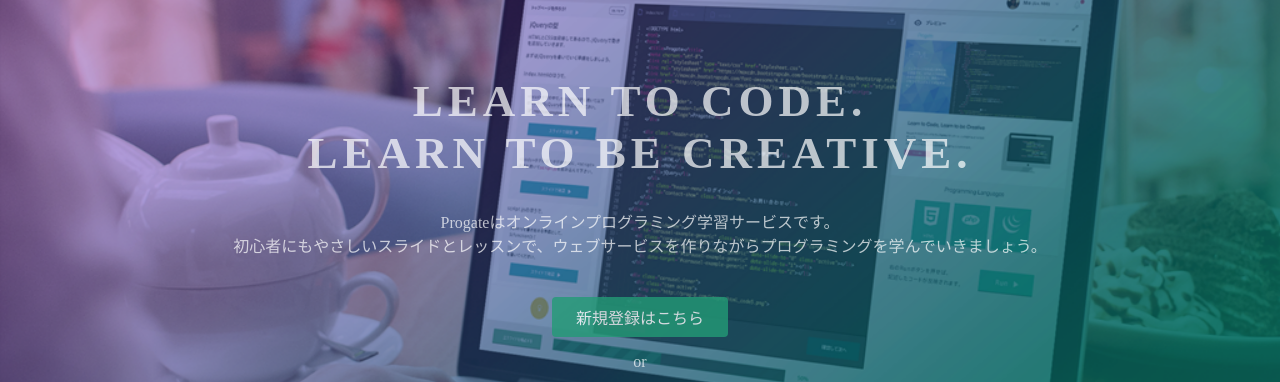
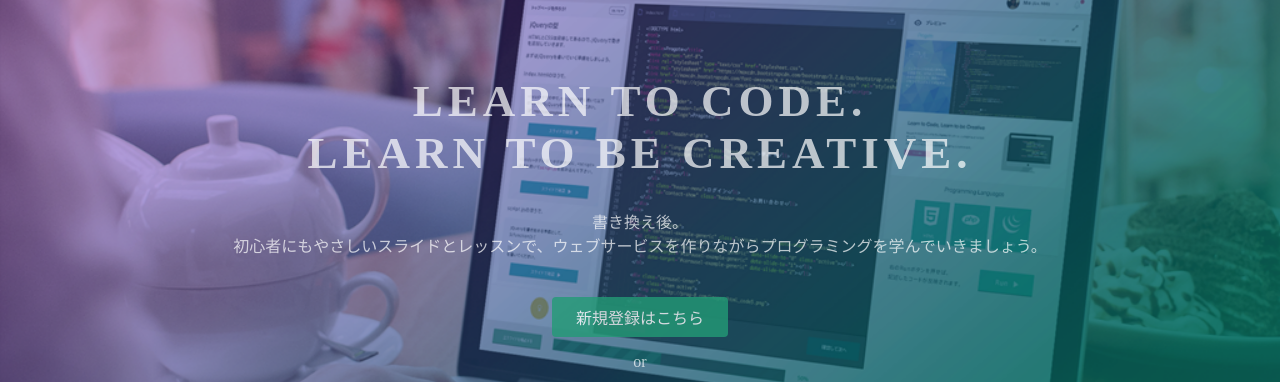
Before and after one commit to eltr9/kunren, a plain HTML site: page index.html in a window 1280 px wide. Shown: the part 135-517 px from the top of the page. Drawn offline with Linux system fonts and the light colour scheme.

Commit message:
Update index.html

```diff
--- a/index.html
+++ b/index.html
@@ -24,7 +24,7 @@
   <div class="top-wrapper">
     <div class="container">
       <h1>LEARN TO CODE.<br>LEARN TO BE CREATIVE.</h1>
-      <p>Progateはオンラインプログラミング学習サービスです。<br>初心者にもやさしいスライドとレッスンで、ウェブサービスを作りながらプログラミングを学んでいきましょう。</p>
+      <p>書き換え後。<br>初心者にもやさしいスライドとレッスンで、ウェブサービスを作りながらプログラミングを学んでいきましょう。</p>
       <div class="btn-wrapper">
         <a href="#" class="btn signup">新規登録はこちら</a>
         <p>or</p>
```
